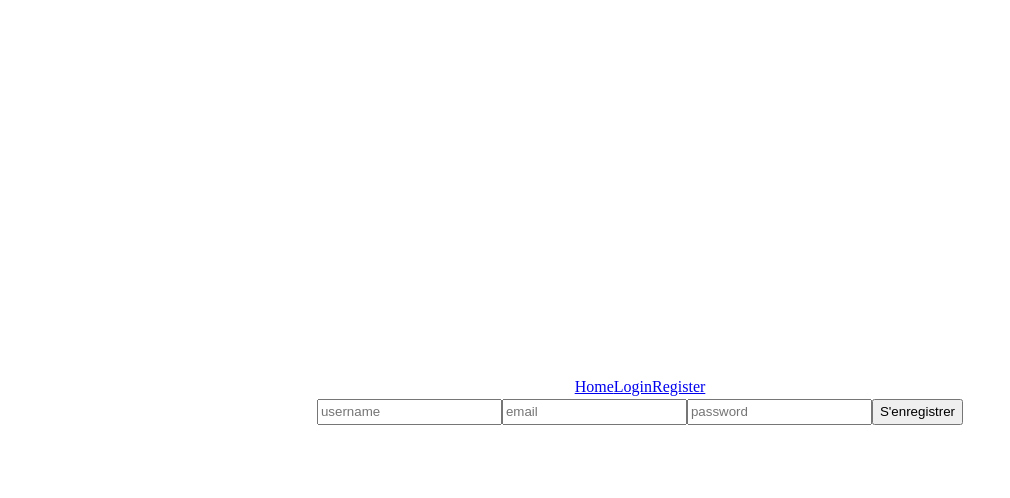
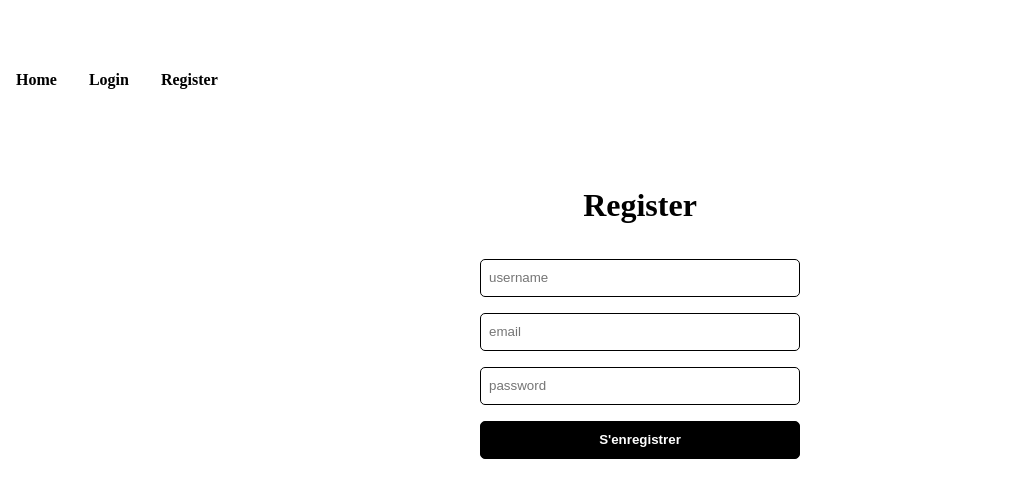
Before and after one commit to WildCodeSchool-2024-09/JS-RemoteFR-Staff-P3-Demo, a React (Vite) app in the folder client/: page /register in a window 1280 px wide. Shown: the top 498 px of the page, without its empty margins (0-1010 px from the left). Built offline with nearby package versions, Linux system fonts and the light colour scheme.

Commit message:
💄 [STYLE] : improve readability

```diff
--- a/client/src/App.css
+++ b/client/src/App.css
@@ -9,9 +9,69 @@ body {
 
 #root {
   min-height: 100vh;
+  display: grid;
+  grid-template-rows: 2fr 8fr;
 
-  display: flex;
-  flex-direction: column;
-  justify-content: center;
-  align-items: center;
+  text-align: center;
+
+  nav {
+    display: flex;
+    align-items: center;
+
+    a {
+      margin: 0 1rem;
+      text-decoration: none;
+      color: #000;
+      font-weight: bold;
+    }
+  }
 }
+
+#login-container,
+#register-container {
+  form {
+    display: flex;
+    flex-direction: column;
+    align-items: center;
+    justify-content: center;
+
+    input {
+      margin: 0.5rem;
+      padding: 0.5rem;
+      width: 20rem;
+      border: 1px solid #000;
+      border-radius: 5px;
+    }
+
+    button {
+      margin: 0.5rem;
+      padding: 0.5rem;
+      width: 20rem;
+      border: 1px solid #000;
+      border-radius: 5px;
+      background-color: #000;
+      color: #fff;
+      font-weight: bold;
+    }
+  }
+}
+
+#profile-container {
+  section {
+    display: grid;
+    grid-template-columns: 1fr 1fr;
+    align-items: center;
+  }
+
+  figure {
+    img {
+      width: 10rem;
+      height: 10rem;
+      border-radius: 50%;
+    }
+  }
+
+  div {
+    text-align: left;
+  }
+}
--- a/client/src/contexts/AuthContext.tsx
+++ b/client/src/contexts/AuthContext.tsx
@@ -21,6 +21,7 @@ type User = {
   username: string;
   email: string;
   role: "admin" | "user";
+  profilePicture: string;
 };
 
 const AuthContext = createContext<AuthContextType | undefined>(undefined);
--- a/client/src/pages/Login.tsx
+++ b/client/src/pages/Login.tsx
@@ -42,12 +42,15 @@ function Login() {
   };
 
   return (
-    <div id="RegisterContainer">
+    <div id="login-container">
+      <h1>Login</h1>
+
       <form onSubmit={handleFormSubmit}>
         <input
           id="email"
           name="email"
           type="email"
+          placeholder="email"
           value={login.email}
           onChange={handleInputsChange}
           required
@@ -57,6 +60,7 @@ function Login() {
           id="password"
           name="password"
           type="password"
+          placeholder="password"
           required
           value={login.password}
           onChange={handleInputsChange}
--- a/client/src/pages/Profile.tsx
+++ b/client/src/pages/Profile.tsx
@@ -14,14 +14,25 @@ function Profile() {
   };
 
   return (
-    <div id="ProfileContainer">
-      <h1>Profil de {user ? user.username : "inconnu"}</h1>
+    <div id="profile-container">
+      <h1>Bonjour {user ? user.username : "inconnu(e)"} :)</h1>
 
-      <img src={profilPicture} alt={user ? user.username : "inconnu"} />
+      <section>
+        <figure className="profilPicture">
+          <img src={profilPicture} alt={user ? user.username : "inconnu"} />
+        </figure>
 
-      <p>Email : {user ? user.email : "inconnu"}</p>
+        <div>
+          <p>Email : {user ? user.email : "inconnu"}</p>
 
-      <p>Role : {user ? user.role : "inconnu"}</p>
+          <p>Role : {user ? user.role : "inconnu"}</p>
+
+          <p>
+            URL de la photo de profil :{" "}
+            {user?.profilePicture ? user.profilePicture : "inconnu"}
+          </p>
+        </div>
+      </section>
 
       <button type="button" onClick={handleLogOut}>
         Déconnexion
--- a/client/src/pages/Register.tsx
+++ b/client/src/pages/Register.tsx
@@ -47,7 +47,9 @@ function Register() {
   };
 
   return (
-    <div id="RegisterContainer">
+    <div id="register-container">
+      <h1>Register</h1>
+
       <form onSubmit={handleFormSubmit}>
         <input
           id="username"
```
